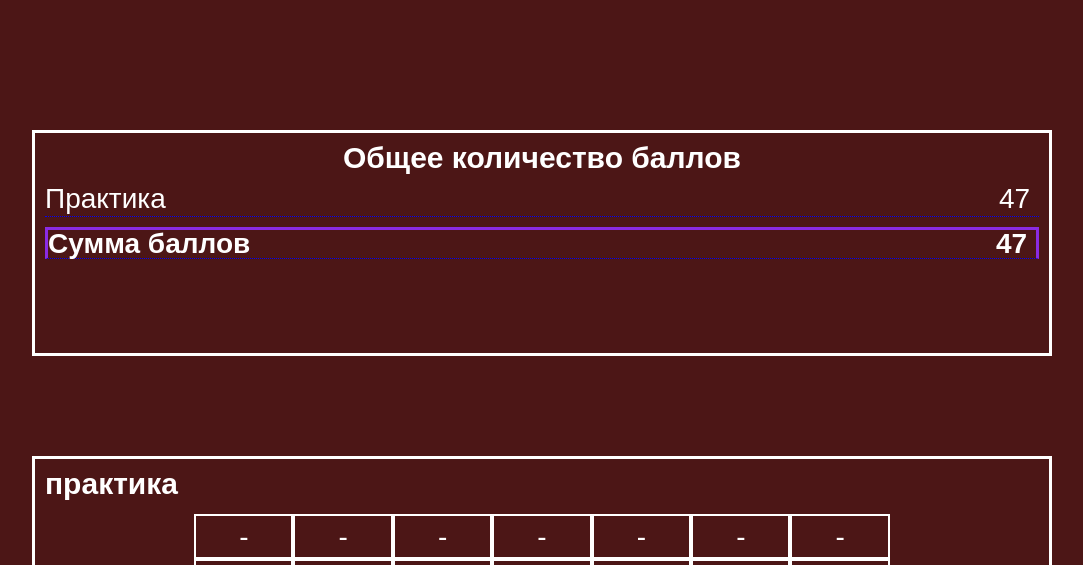
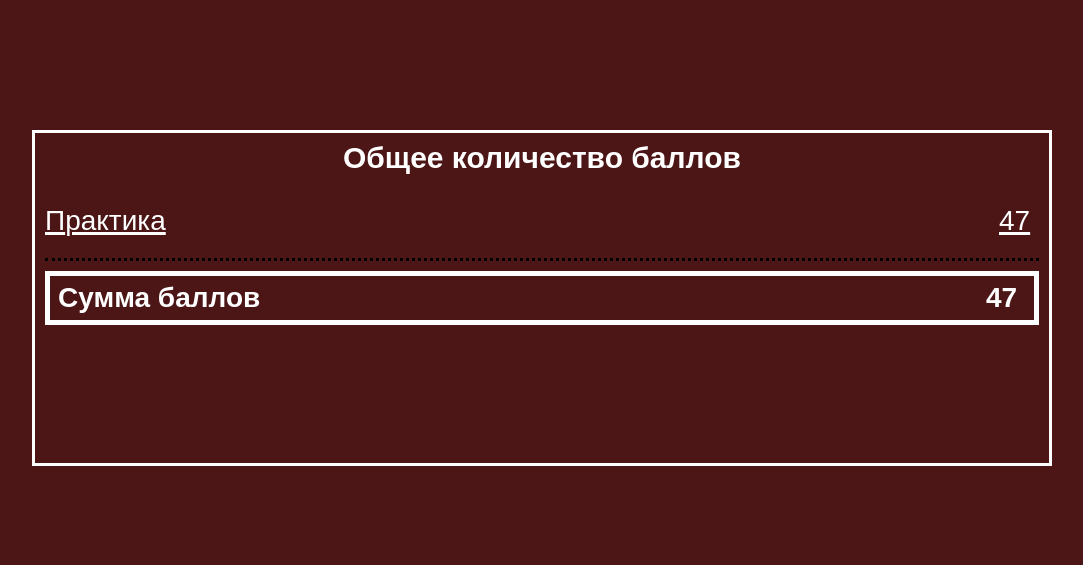
Before and after one commit to GeorgeFirsanov/Grade_Guard, a Django app: page /subject/4/ in a window 1280 px wide. Shown: the part 75-640 px from the top of the page, without its empty margins (98-1181 px from the left). Run offline with Django 4.2, Linux system fonts and the light colour scheme; a user stored in the database is signed in; data comes from the database, SQL or seed files in the repository; both versions use the stored data as it was after the commit.

Commit message:
some style on main table in marks.css

```diff
--- a/main/static/css/marks.css
+++ b/main/static/css/marks.css
@@ -81,14 +81,19 @@
 .content .table_main__title {
   justify-self: center;
 }
-.content .table_main .row {
+.content .table_main .row{
   grid-template-columns: 1fr 40px;
-  border-bottom: 1px dotted blue;
 }
-.content .table_main__row_general {
-  border: 3px solid blueviolet;
+.content .table_main .row:not(:last-child){
+  text-decoration: underline 3px;
+  border-bottom: 3px dotted black;
+}
+.content .table_main .row:last-child{
+  padding: 8px;
+  border: 5px solid white;
   font-weight: 700;
 }
+
 .content .table_specific {
   grid-template-rows: repeat(3, 1fr);
   gap: 0px;
```
Also changed, not shown: db.sqlite3.
